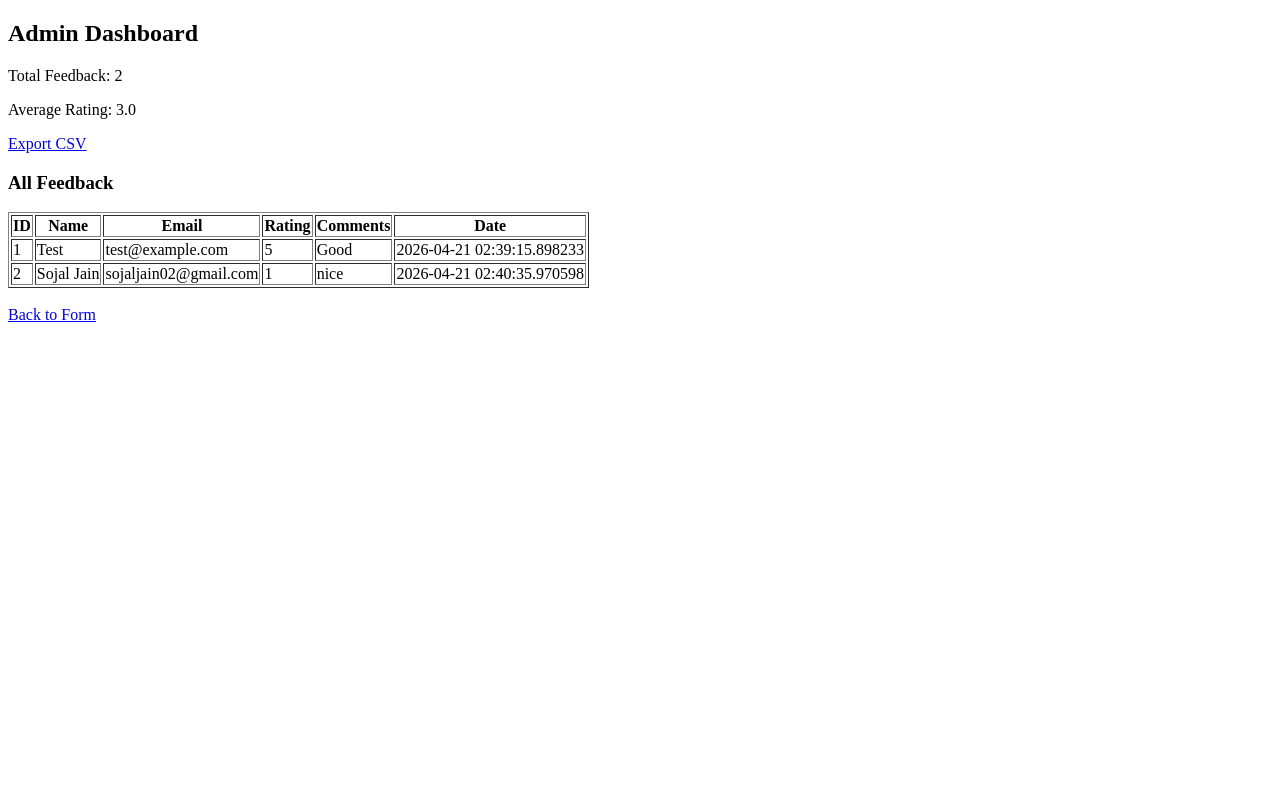
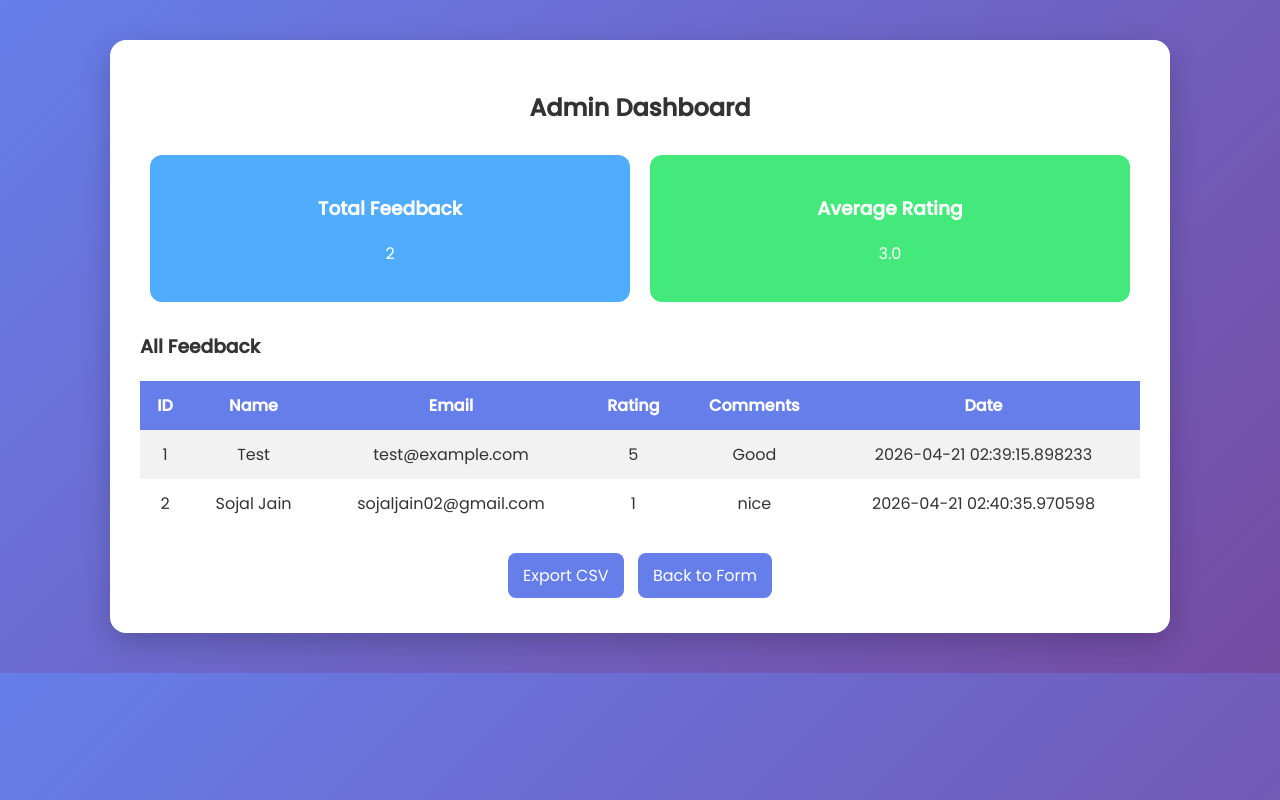
Before and after one commit to sojaljain02/Online_Feedback_Collector, a Flask app: page /admin-dashboard in a window 1280 px wide. Run offline with Flask 3, Linux system fonts and the light colour scheme; data comes from the database, SQL or seed files in the repository; both versions use the stored data as it was after the commit.

Commit message:
Modify UI and fix Export Route

```diff
--- a/app.py
+++ b/app.py
@@ -1,3 +1,4 @@
+from flask import send_file
 from flask import Flask, render_template, request, redirect
 import sqlite3
 from datetime import datetime
@@ -76,13 +77,16 @@ def export_csv():
     cursor.execute("SELECT * FROM feedback")
     data = cursor.fetchall()
 
-    with open("feedback.csv", "w", newline="") as f:
+    file_path = "feedback.csv"
+
+    with open(file_path, "w", newline="") as f:
         writer = csv.writer(f)
         writer.writerow(["ID", "Name", "Email", "Rating", "Comments", "Date"])
         writer.writerows(data)
 
     conn.close()
-    return "CSV Exported!"
+
+    return send_file(file_path, as_attachment=True)
 
 
 if __name__ == "__main__":
--- /dev/null
+++ b/feedback.csv
@@ -0,0 +1,3 @@
+ID,Name,Email,Rating,Comments,Date
+1,Test,test@example.com,5,Good,2026-04-21 02:39:15.898233
+2,Sojal Jain,sojaljain02@gmail.com,1,nice,2026-04-21 02:40:35.970598
--- a/templates/admin.html
+++ b/templates/admin.html
@@ -1,20 +1,130 @@
 <!DOCTYPE html>
-<html>
+<html lang="en">
 <head>
+<meta charset="UTF-8">
 <title>Admin Dashboard</title>
+
+<link href="https://fonts.googleapis.com/css2?family=Poppins:wght@300;400;500&display=swap" rel="stylesheet">
+
+<style>
+body {
+    margin: 0;
+    font-family: 'Poppins', sans-serif;
+    background: linear-gradient(135deg, #667eea, #764ba2);
+    color: #333;
+}
+
+/* Container */
+.container {
+    max-width: 1000px;
+    margin: 40px auto;
+    background: white;
+    padding: 30px;
+    border-radius: 16px;
+    box-shadow: 0 10px 30px rgba(0,0,0,0.2);
+}
+
+/* Header */
+h2 {
+    text-align: center;
+    margin-bottom: 20px;
+}
+
+/* Stats cards */
+.stats {
+    display: flex;
+    justify-content: space-between;
+    margin-bottom: 20px;
+}
+
+.card {
+    flex: 1;
+    margin: 10px;
+    padding: 20px;
+    border-radius: 12px;
+    color: white;
+    text-align: center;
+}
+
+.card.total {
+    background: #4facfe;
+}
+
+.card.avg {
+    background: #43e97b;
+}
+
+/* Table */
+table {
+    width: 100%;
+    border-collapse: collapse;
+    margin-top: 20px;
+}
+
+th, td {
+    padding: 12px;
+    text-align: center;
+}
+
+th {
+    background: #667eea;
+    color: white;
+}
+
+tr:nth-child(even) {
+    background: #f2f2f2;
+}
+
+tr:hover {
+    background: #e6ecff;
+}
+
+/* Buttons */
+.actions {
+    margin-top: 20px;
+    text-align: center;
+}
+
+a.button {
+    display: inline-block;
+    padding: 10px 15px;
+    margin: 5px;
+    border-radius: 8px;
+    text-decoration: none;
+    color: white;
+    background: #667eea;
+    transition: 0.3s;
+}
+
+a.button:hover {
+    background: #4a5bdc;
+}
+</style>
 </head>
+
 <body>
+
+<div class="container">
 
     <h2>Admin Dashboard</h2>
 
-<p>Total Feedback: {{ total }}</p>
-<p>Average Rating: {{ avg }}</p>
+    <!-- Stats -->
+    <div class="stats">
+        <div class="card total">
+            <h3>Total Feedback</h3>
+            <p>{{ total }}</p>
+        </div>
 
-<a href="/export">Export CSV</a>
+        <div class="card avg">
+            <h3>Average Rating</h3>
+            <p>{{ avg }}</p>
+        </div>
+    </div>
 
+    <!-- Table -->
     <h3>All Feedback</h3>
 
-<table border="1">
+    <table>
         <tr>
             <th>ID</th>
             <th>Name</th>
@@ -33,8 +143,13 @@
         {% endfor %}
     </table>
 
-<br>
-<a href="/">Back to Form</a>
+    <!-- Actions -->
+    <div class="actions">
+        <a href="/export" class="button">Export CSV</a>
+        <a href="/" class="button">Back to Form</a>
+    </div>
+
+</div>
 
 </body>
 </html>
```
Also changed, not shown: templates/index.html (+95 -19 lines), database.db. Lines whose indentation alone changed are shown as unchanged.
